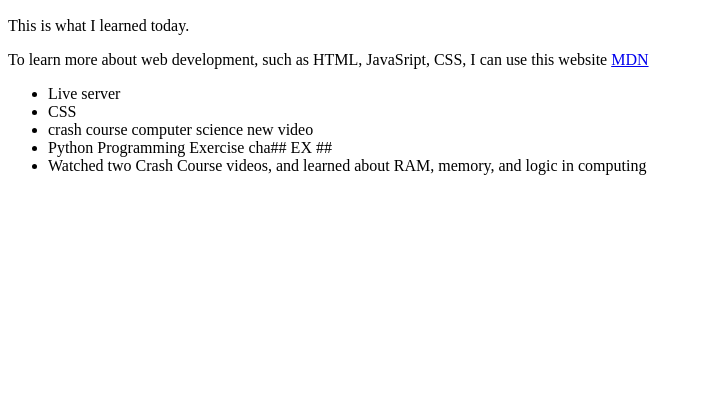
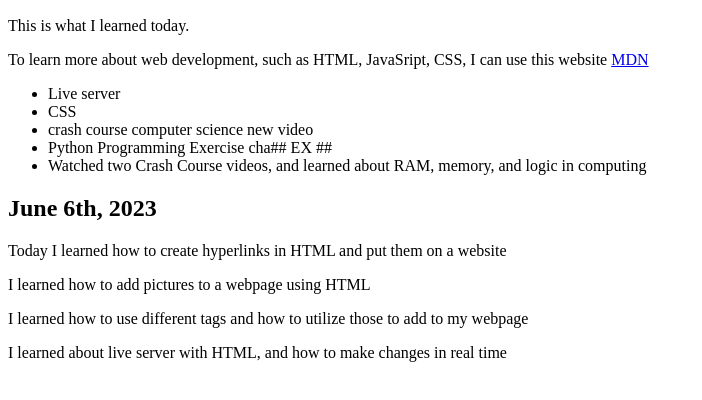
Before and after one commit to DaniyalAA1/MyWebSite, a plain HTML site: page myBlog.html in a window 1280 px wide. Shown: the part 110-510 px from the top of the page, without its empty margins (0-702 px from the left). Drawn offline with Linux system fonts and the light colour scheme.

Commit message:
Added an entry to my blog

```diff
--- a/myBlog.html
+++ b/myBlog.html
@@ -19,5 +19,11 @@
         <li>Python Programming Exercise cha## EX ##</li>
         <li>Watched two Crash Course videos, and learned about RAM, memory, and logic in computing</li>
     </ul>
+
+    <h2>June 6th, 2023</h2>
+    <p>Today I learned how to create hyperlinks in HTML and put them on a website </p>
+    <p>I learned how to add pictures to a webpage using HTML </p>
+    <p>I learned how to use different tags and how to utilize those to add to my webpage </p>
+    <p> I learned about live server with HTML, and how to make changes in real time</p>
 </body>
 </html>
```
